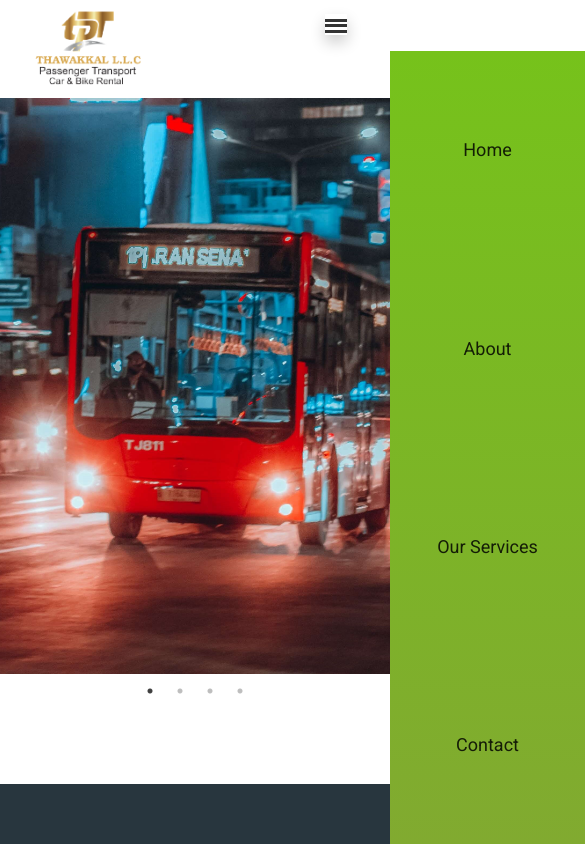
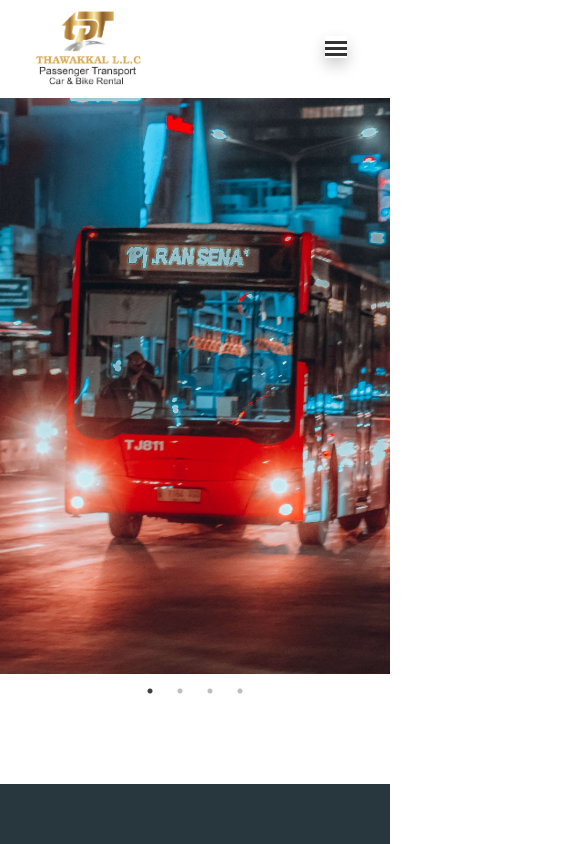
Before and after one commit to ismailinayat/thawakal, a Next.js app: page / in a window 390 px wide. Shown: the top 844 px of the page, 585 px wide, since content can reach past the window. Built offline with nearby package versions, Linux system fonts and the light colour scheme.

Commit message:
fixed responsiveness

```diff
--- a/pages/index.js
+++ b/pages/index.js
@@ -13,7 +13,7 @@ export default function Home() {
       <Head>
         <title>Thawakal Transport</title>
         <meta name="description" content="We are the best passenger transport company in UAE." />
-        <meta meta name="viewport" content="width=device-width, initial-scale=1.0"/>
+        <meta meta name="viewport" content="width=device-width, initial-scale=1.0, minimum-scale=1"/>
         <link rel="icon" href="/thawakal-title.jpg" />
       </Head>
 
--- a/styles/base/_base.scss
+++ b/styles/base/_base.scss
@@ -25,8 +25,14 @@ html {
 body {
   font-family: "Roboto", sans-serif;
   overflow-x: hidden;
+  //overflow: hidden;
 
   @include respond(tab-port) {
-    overflow-x: hidden;
+    //overflow-x: hidden;
   }
 }
+
+body, html {
+
+  overflow-x: hidden;
+}
--- a/styles/components/_navbar.scss
+++ b/styles/components/_navbar.scss
@@ -57,15 +57,17 @@
       }
 
       .navbar_nav_mobile {
+        //background-color: red;
         //background-color: $color-white;
         display: none;
         position: absolute;
         top: 1.7rem;
         right: 6rem;
 
+
         @include respond (tab-port) {
           display: block;
-          top: 1.9rem;
+          top: 5rem;
         }
         .navigation__button {
 
@@ -127,14 +129,14 @@
         @include respond(tab-port) {
 
           position: absolute;
-          background-image: linear-gradient(to bottom, $colorPrimary, $colorPrimaryLight);
+          background-color: $color-white;
           flex-direction: column;
           align-items: center;
           justify-content: space-around;
           width: 50%;
           height: 94vh;
           right: 0;
-          top:6vh;
+          top:8vh;
           transform: translateX(100%);
           transition: all 0.5s;
           z-index: 100;
```
